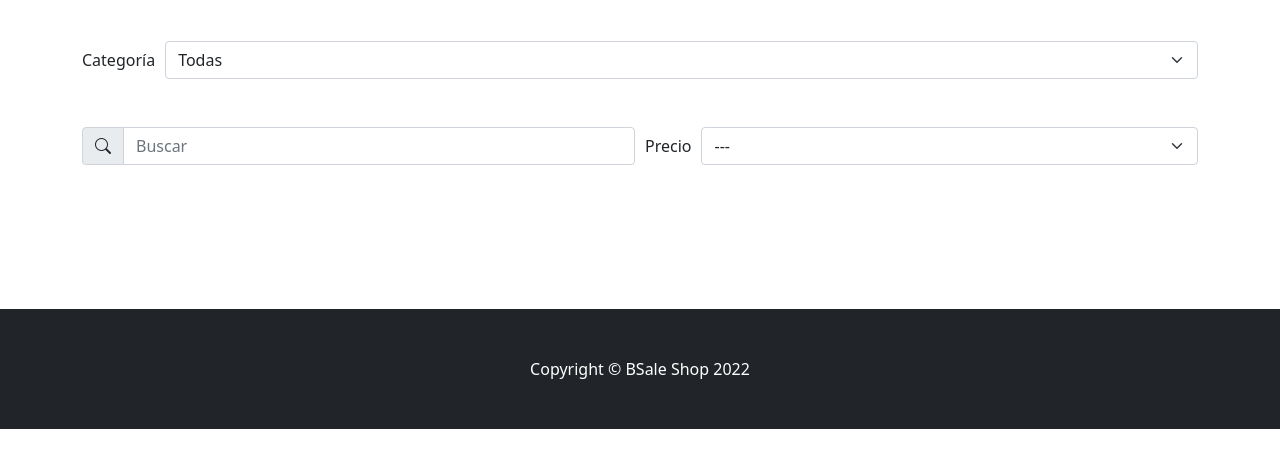
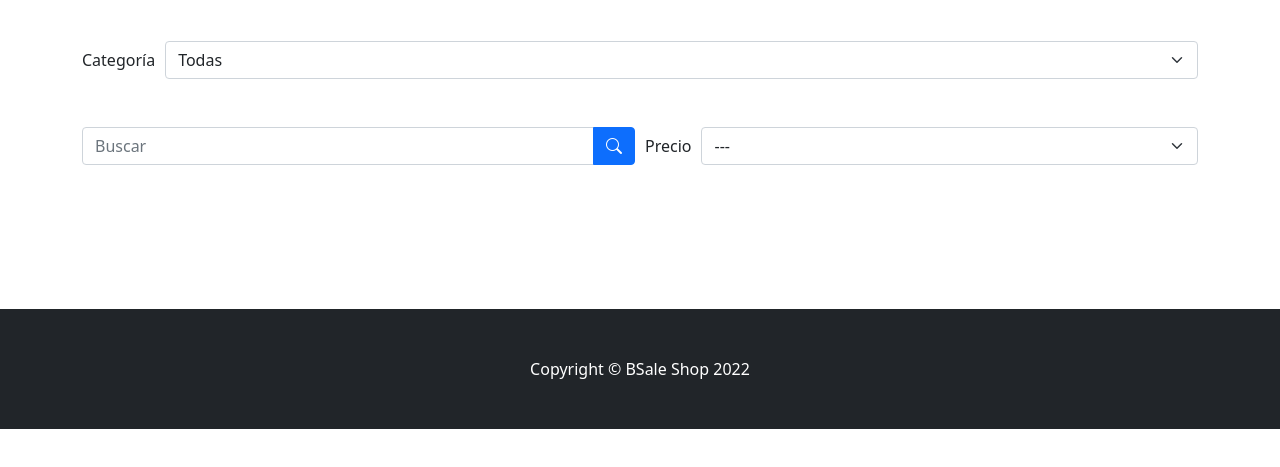
Before and after one commit to xsrpm/bsale-store, a website: page frontend/index.html in a window 1280 px wide. Shown: the part 63-530 px from the top of the page. Drawn offline with nearby package versions, Linux system fonts and the light colour scheme; no server answers.

Commit message:
adding search button

```diff
--- a/frontend/index.html
+++ b/frontend/index.html
@@ -71,9 +71,6 @@
     <!-- Section panel-->
     <section class="panel container py-5">
       <div class="input-group">
-        <span class="input-group-text" id="basic-addon1"
-          ><i class="bi bi-search"></i
-        ></span>
         <input
           id="search-input"
           type="text"
@@ -82,6 +79,9 @@
           aria-label="Username"
           aria-describedby="basic-addon1"
         />
+        <button id="search-button" class="btn btn-primary" id="basic-addon1">
+          <i class="bi bi-search"></i>
+        </button>
       </div>
       <div class="group">
         <label for="order-by-price-select" class="">Precio</label>
--- a/frontend/js/scripts.js
+++ b/frontend/js/scripts.js
@@ -1,5 +1,6 @@
 const categorySelect = document.getElementById('category-select')
 const searchInput = document.getElementById('search-input')
+const searchButton = document.getElementById('search-button')
 const productList = document.getElementById('product-list')
 const orderByPriceSelect = document.getElementById('order-by-price-select')
 
@@ -144,7 +145,7 @@ orderByPriceSelect.addEventListener('change', () => {
   fetchProductBySearch()
 })
 
-searchInput.addEventListener('keyup', () => {
+searchButton.addEventListener('click', () => {
   console.log(categorySelect.value)
   console.log(searchInput.value)
   productList.innerHTML = ''
```
Also changed, not shown: readme.md.
